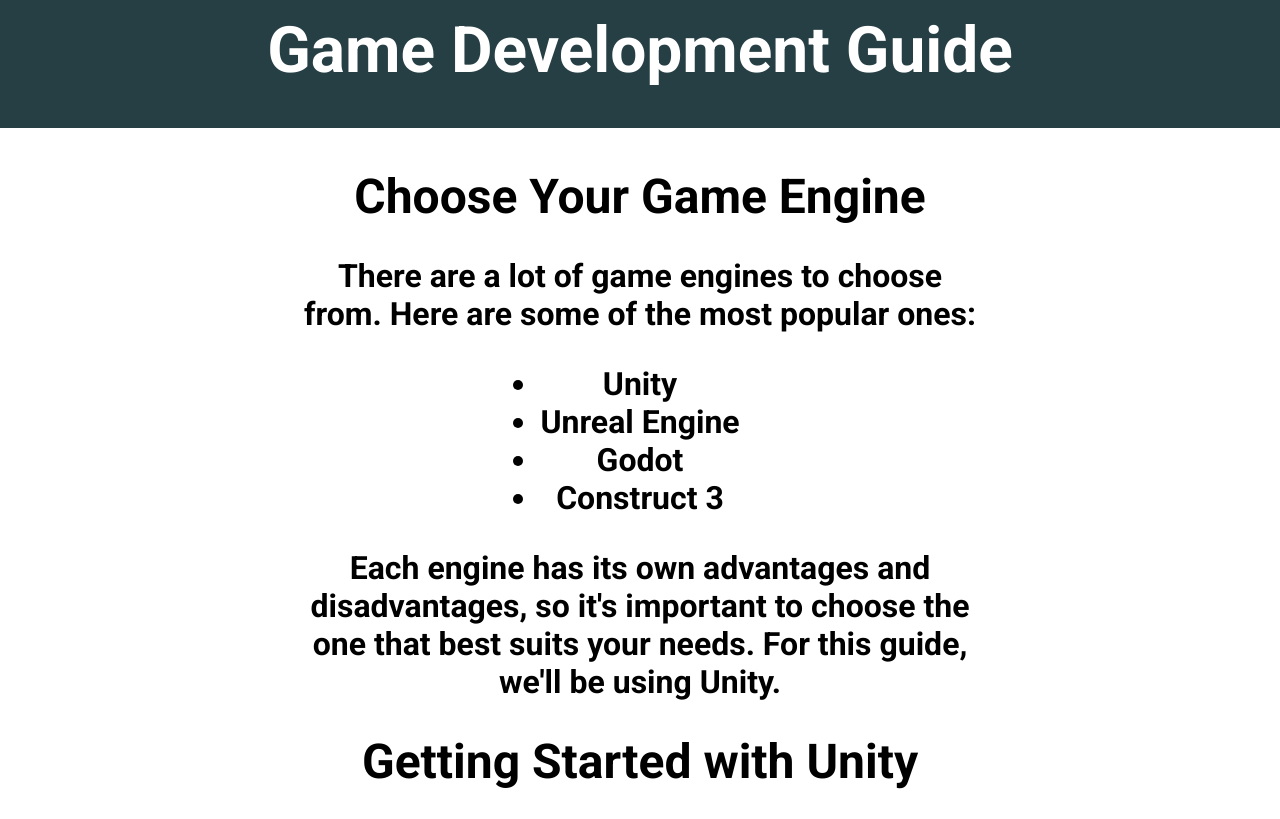
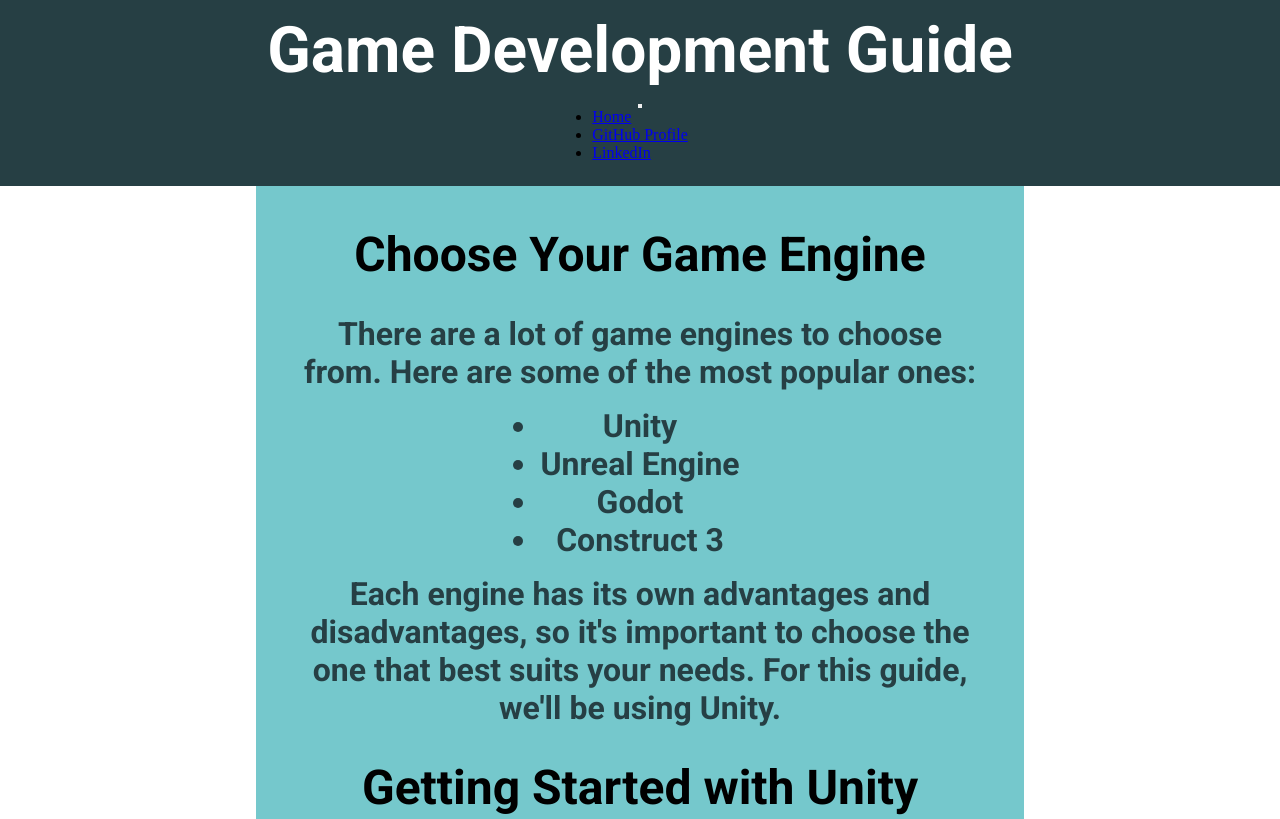
Before and after one commit to Pi-Tato/wdd231, a plain HTML site: page GameDevGuide/index.html in a window 1280 px wide. Shown: the part 359-1178 px from the top of the page. Drawn offline with Linux system fonts and the light colour scheme.

Commit message:
Added nav

```diff
--- a/GameDevGuide/index.html
+++ b/GameDevGuide/index.html
@@ -13,6 +13,14 @@
     <header>
         <img src="images/hero.jpg" alt="GameDevGuide">
         <h1>Game Development Guide</h1>
+        <button type="button" id="menu"></button>
+        <nav>
+            <ul class="navigation">
+                <li><a href="#">Home</a></li>
+                <li><a href="https://github.com/Pi-Tato">GitHub Profile</a></li>
+                <li><a href="https://www.linkedin.com/in/noah-carlisle-a916b9257/">LinkedIn</a></li>
+            </ul>
+        </nav>
     </header>
     <main>
             <h2>Choose Your Game Engine</h2>
@@ -33,13 +41,12 @@
             <p>There are a lot of Render Pipelines, but we will be using the Universal 3D Render Pipeline (URP). Then click "Create project" on the bottom right.</p>
             <img src="images/Step 2.png" alt="Step 2">
             <p>Unity will then create a new project in the location you specified. It will take a few minutes to open your new project initially.</p>
-        <p>When your project opens up, you may see errors in the console. This is normal and can be ignored. To fix it, delete "Sample Scene" in the "Scenes" folder. Then make a new scene in the "Scenes" folder, close Unity and open it again. The errors should be gone.</p>
+            <p>When your project opens up, you may see errors in the console. This is normal. To fix it, delete "Sample Scene" in the "Scenes" folder. Then make a new scene in the "Scenes" folder, close Unity and open it again. The errors should be gone.</p>
             <img src="images/Step 3.png" alt="Step 3">
-        <h2>Creating a New Scene</h2>
             <p>After you have created a new scene, let's start on Creating a Main Menu!</p>
+            <h2>Creating a Main Menu</h2>
             <p>Right click on the Hierarchy and click "UI" then click "Panel". Then name it "Main Menu". This will create a "Canvas" with a "Panel" inside of it.</p>
             <img src="images/Step 4.png" alt="Step 4">
-        </p>
     </main>
 </body>
 </html>
--- a/GameDevGuide/styles/base.css
+++ b/GameDevGuide/styles/base.css
@@ -32,10 +32,9 @@
     flex-direction: column;
     align-items: center;
     justify-content: center;
-    margin-left: 20%;
-    margin-right: 20%;
     margin-bottom: 50px;
     padding: 1.5rem;
+    background-color: #75c8cc;
 }
 
 main h2{
@@ -43,7 +42,7 @@
     text-align: center;
     font-size: 3rem;
     font-weight: bold;
-    color: rgb(0, 0, 0);
+    color: black;
     margin: 1rem;
 }
 
@@ -52,7 +51,7 @@
     text-align: center;
     font-size: 2rem;
     font-weight: bold;
-    color: rgb(0, 0, 0);
+    color: #263f44;
     margin: 1rem;
 }
 
@@ -61,10 +60,14 @@
     text-align: center;
     font-size: 2rem;
     font-weight: bold;
-    color: rgb(0, 0, 0);
-    margin: 1rem;
+    color: #263f44;
 }
 
 main img{
     width: 100%;
 }
+
+main{
+    margin-left: 20%;
+    margin-right: 20%;
+}
```
Also changed, not shown: index.html (+1 -1 lines). Lines whose indentation alone changed are shown as unchanged.
